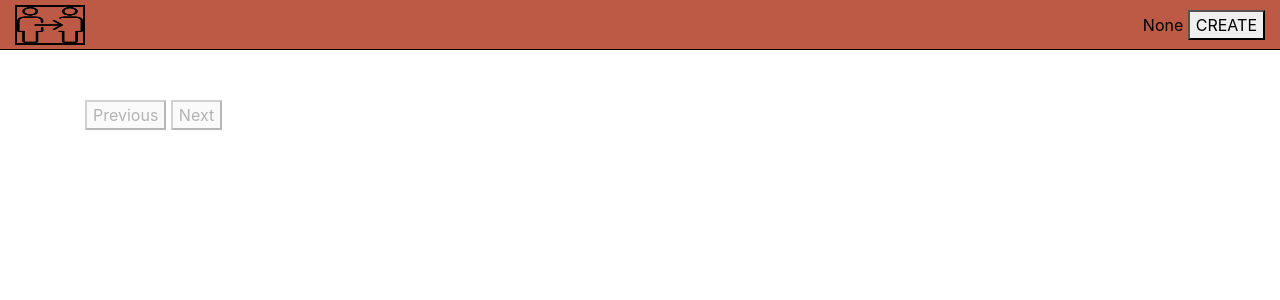
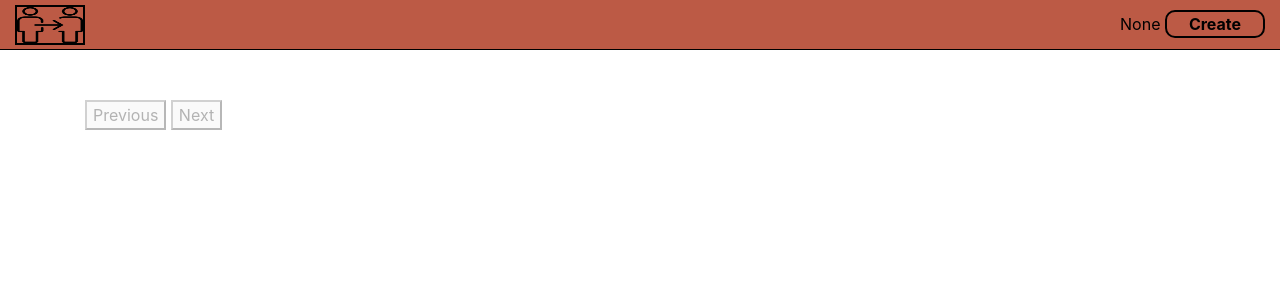
Before and after one commit to arlynn813/reddit, a Flask app: page /1/feed in a window 1280 px wide. Shown: the top 300 px of the page. Run offline with Flask 2, Linux system fonts and the light colour scheme.

Commit message:
more button styling

```diff
--- a/styles/style.css
+++ b/styles/style.css
@@ -60,12 +60,30 @@ textarea:focus {
     cursor: pointer;
     background-color: white;
     color: black;
+    font-weight: bold;
 }
 
 .btn:hover {
     background-color: #bc5a45;
     color: white;
     border-color: #bc5a45;
+}
+
+.btn-nav {
+    width: 100px;
+    text-align: center;
+    padding: 0;
+    background-color: #bc5a45;
+    border: 2px solid black;
+    border-radius: 10px;
+    color: black;
+    font-weight: bold;
+}
+
+.btn-nav:hover {
+    background-color: white;
+    color: black;
+    border-color: black;
 }
 
 /* Registration */
--- a/templates/index.html
+++ b/templates/index.html
@@ -17,7 +17,7 @@
             </a>
             <div class="profile-link">
                 <a href="{{ url_for('profile', user_id=session['user_id']) }}">{{ user }}</a>
-                <a href="{{ url_for('create', user_id=session['user_id']) }}"><button>CREATE</button></a>
+                <a href="{{ url_for('create', user_id=session['user_id']) }}"><button class="btn-nav">Create</button></a>
             </div>
         {% endblock %}
     </nav>
```
